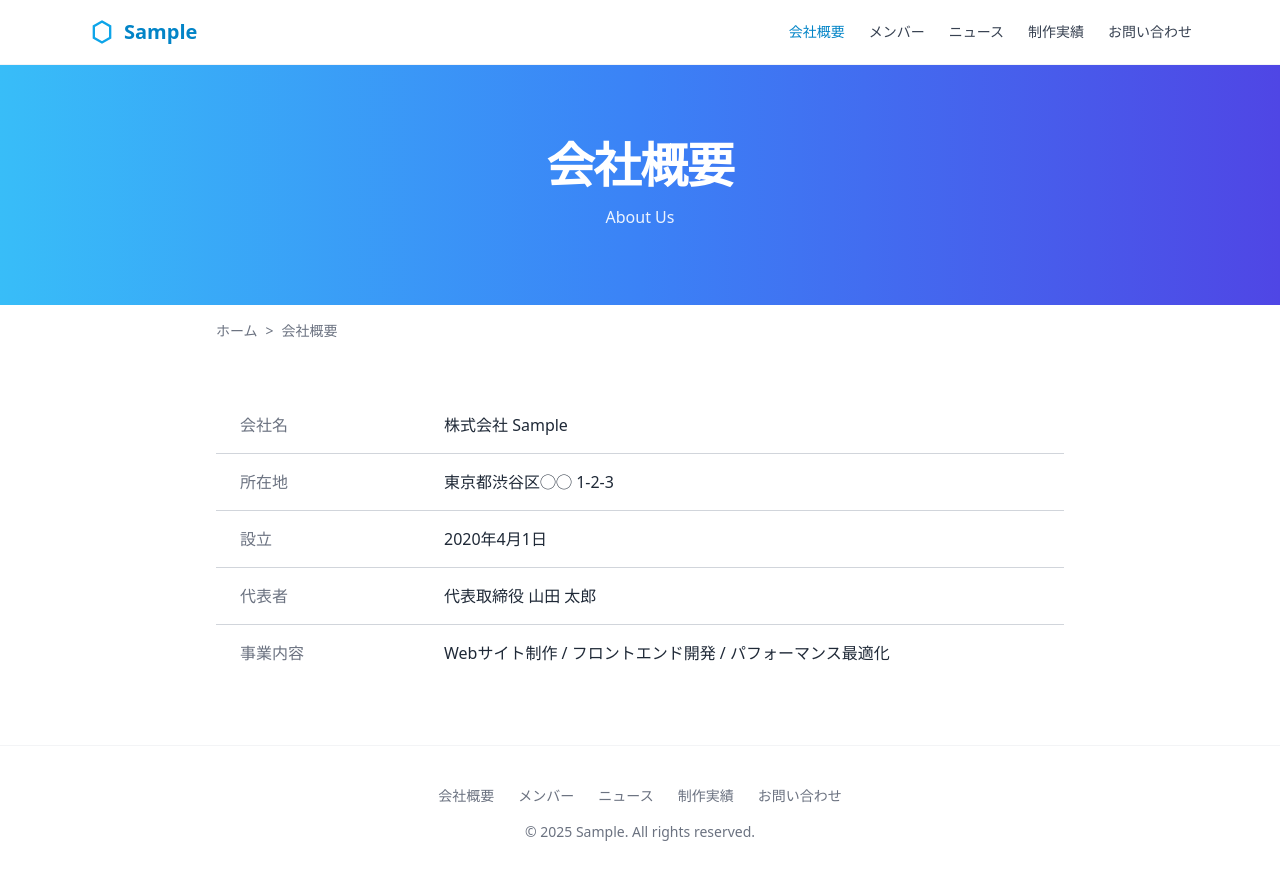
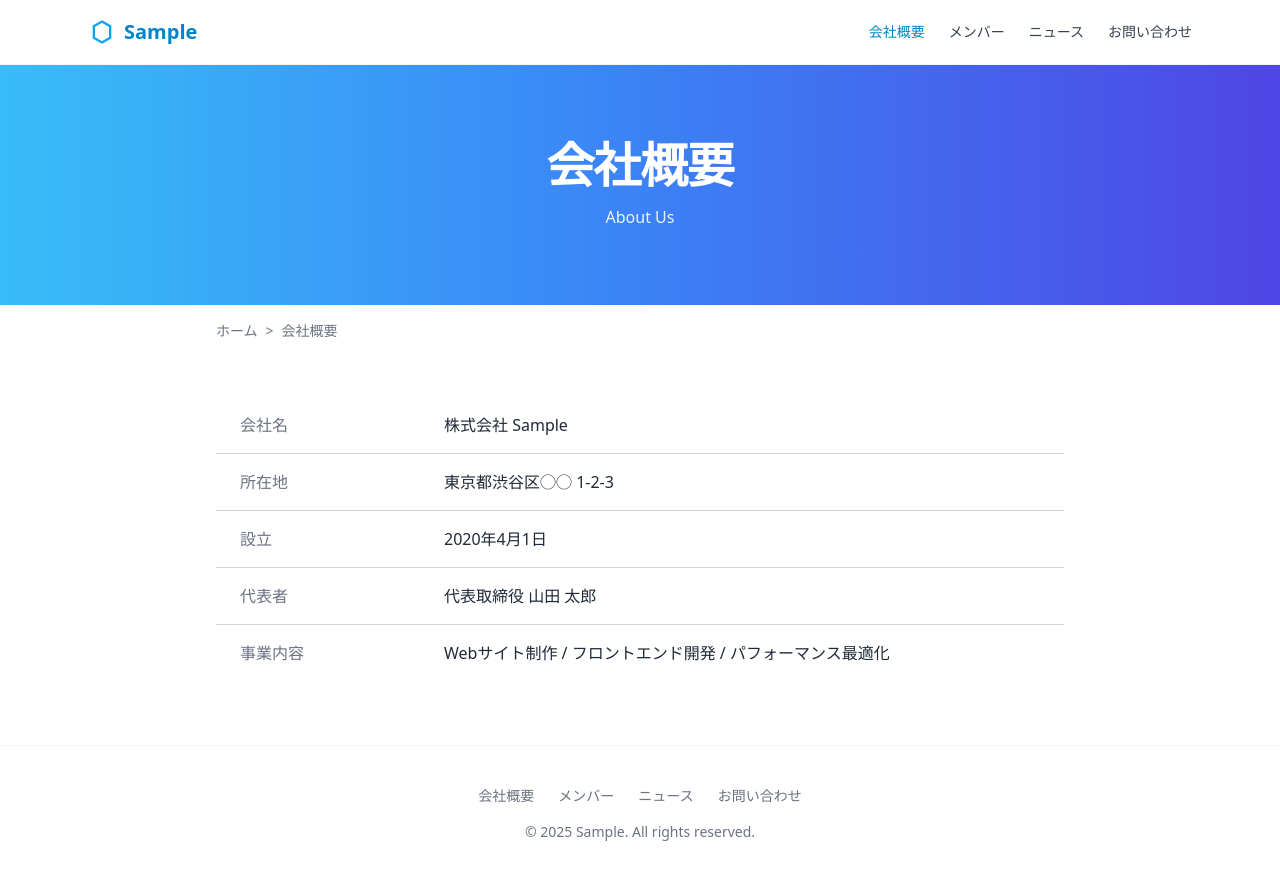
Before and after one commit to maichu050505/my-next-project, a Next.js app: page /about in a window 1280 px wide. Built offline with nearby package versions, Linux system fonts and the light colour scheme.

Commit message:
グローバルナビから制作実績を削除

```diff
--- a/app/_libs/navItems.ts
+++ b/app/_libs/navItems.ts
@@ -2,7 +2,6 @@ export const navItems = [
   { href: "/about", label: "会社概要" },
   { href: "/members", label: "メンバー" },
   { href: "/news", label: "ニュース" },
-  { href: "/works", label: "制作実績" },
   { href: "/contact", label: "お問い合わせ" },
 ];
 
```
